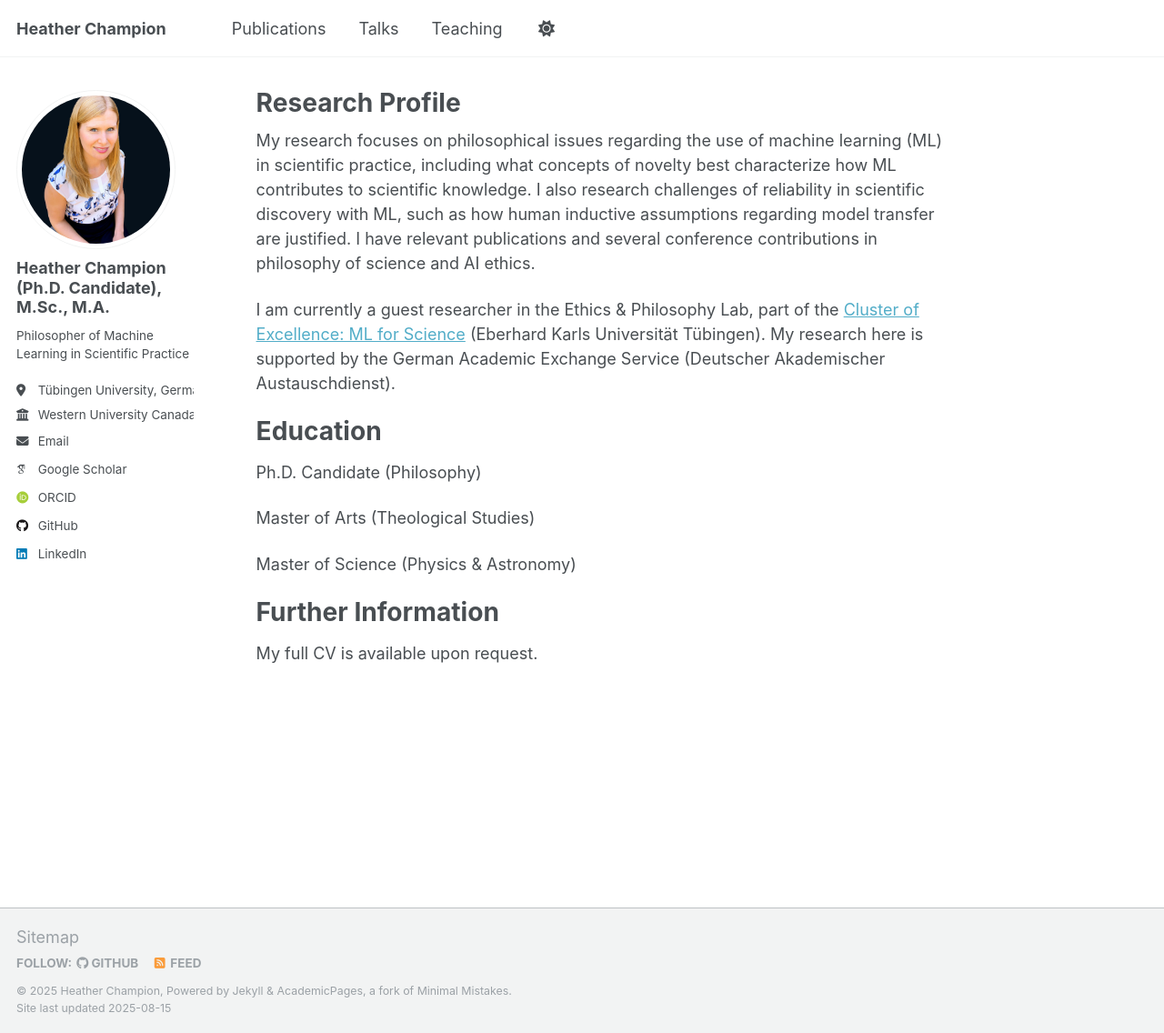
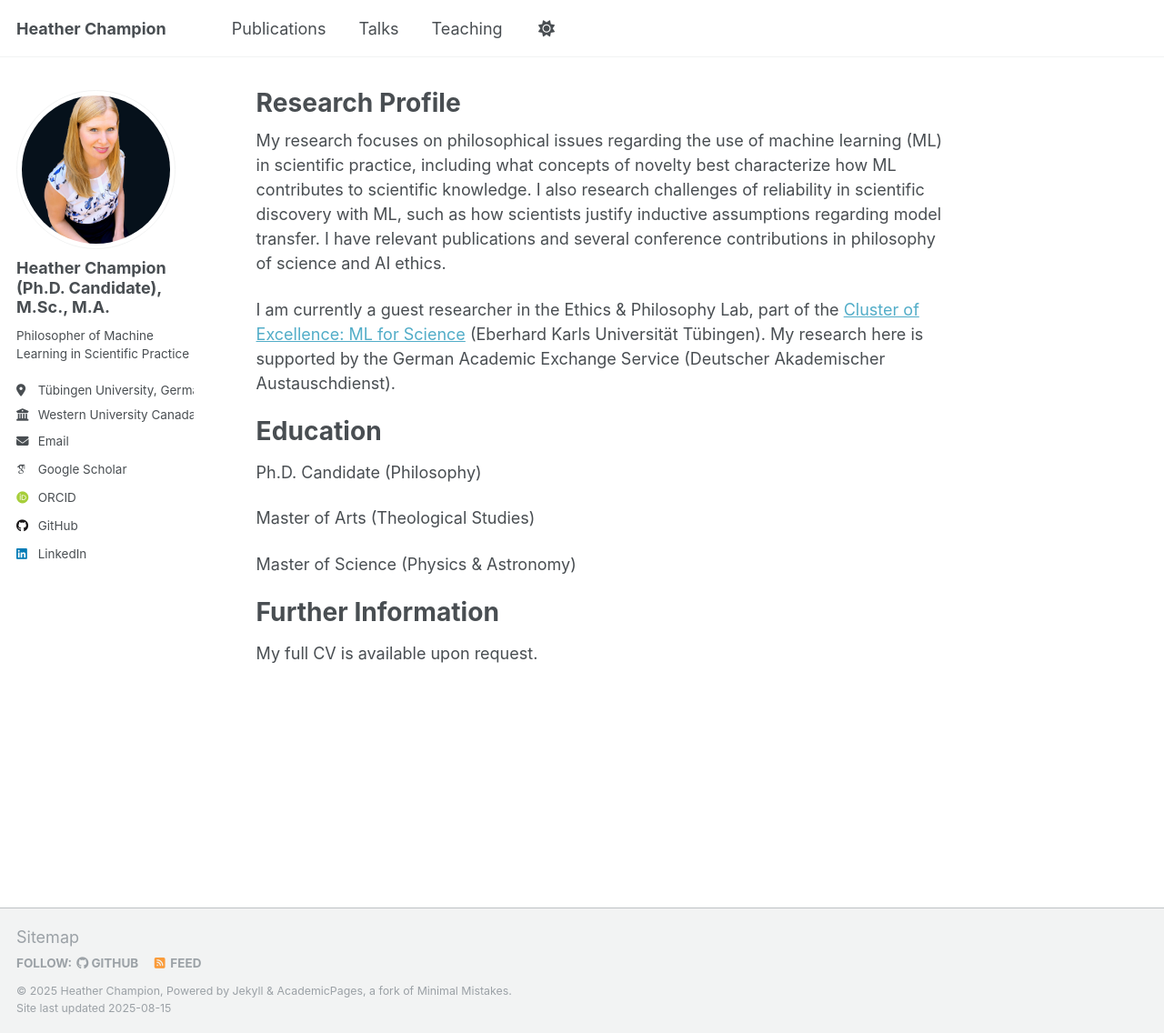
Before and after one commit to liminal-learner/champion, a Jekyll site: the page built from _pages/about.md, in a window 1280 px wide and 1136 px high. Shown: the whole window at 91% size. Built offline with Jekyll 4.4.1, drawn with Linux system fonts in a browser that asks for light colours; some web fonts are replaced; a script that is not in the unit is left out.

Commit message:
Update about.md

```diff
--- a/_pages/about.md
+++ b/_pages/about.md
@@ -7,7 +7,7 @@ redirect_from:
   - /about.html
 ---
 
-My research focuses on philosophical issues regarding the use of machine learning (ML) in scientific practice, including what concepts of novelty best characterize how ML contributes to scientific knowledge. I also research challenges of reliability in scientific discovery with ML, such as how human inductive assumptions regarding model transfer are justified. I have relevant publications and several conference contributions in philosophy of science and AI ethics.
+My research focuses on philosophical issues regarding the use of machine learning (ML) in scientific practice, including what concepts of novelty best characterize how ML contributes to scientific knowledge. I also research challenges of reliability in scientific discovery with ML, such as how scientists justify inductive assumptions regarding model transfer. I have relevant publications and several conference contributions in philosophy of science and AI ethics.
 
 I am currently a guest researcher in the Ethics & Philosophy Lab, part of the [Cluster of Excellence: ML for Science](https://uni-tuebingen.de/en/research/core-research/cluster-of-excellence-machine-learning/research/research/cluster-research-groups/ethics-philosophy-lab/overview/) (Eberhard Karls Universität Tübingen). My research here is supported by the German Academic Exchange Service (Deutscher Akademischer Austauschdienst).
 
```
